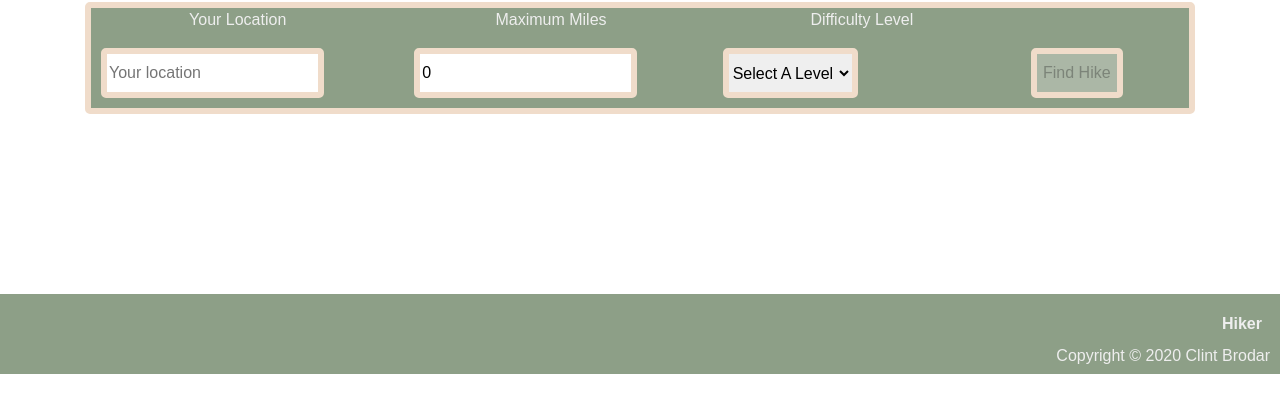
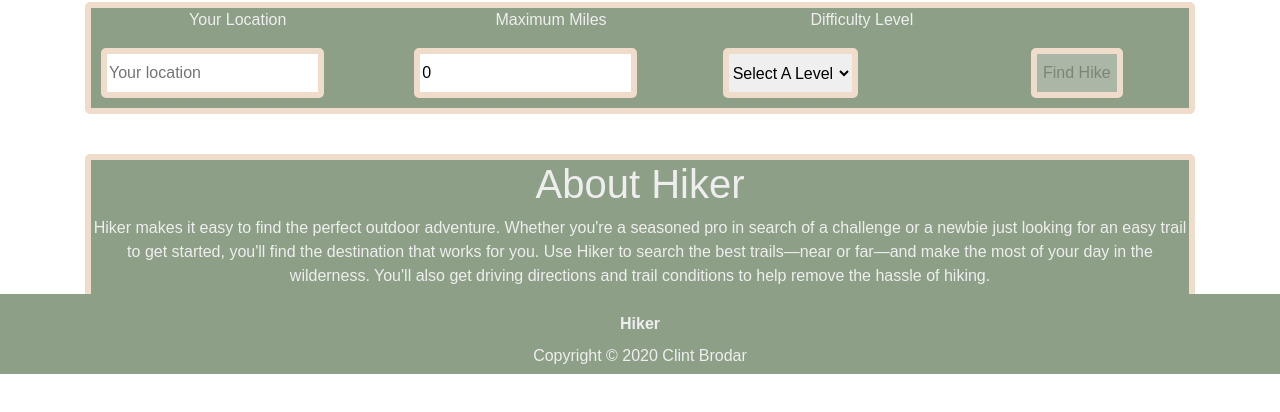
Before and after one commit to CB721/hiker-backend, a React (Create React App) app in the folder client/: page / in a window 1280 px wide. Shown: the part 426-838 px from the top of the page. Built offline with nearby package versions, Linux system fonts and the light colour scheme; a web font is replaced by a local one.

Commit message:
About section

```diff
--- a/client/src/App.js
+++ b/client/src/App.js
@@ -152,6 +152,16 @@ function App() {
             ) : (<div />)}
           </Col>
         </Row>
+        <Row>
+          <Col size="12">
+            <section className="about-section">
+              <h1>About Hiker</h1>
+              <p>
+                Hiker makes it easy to find the perfect outdoor adventure. Whether you're a seasoned pro in search of a challenge or a newbie just looking for an easy trail to get started, you'll find the destination that works for you. Use Hiker to search the best trails—near or far—and make the most of your day in the wilderness. You'll also get driving directions and trail conditions to help remove the hassle of hiking.
+              </p>
+            </section>
+          </Col>
+        </Row>
       </Container>
       <Footer />
     </div>
--- a/client/src/App.scss
+++ b/client/src/App.scss
@@ -19,7 +19,7 @@ body {
 }
 .container {
   margin-top: 10vh;
-  margin-bottom: 10vh;
+  margin-bottom: 15vh;
   height: 80vh;
   overflow: scroll;
 }
@@ -78,3 +78,13 @@ body {
   width: 100%;
   height: auto;
 }
+.about-section {
+  @include default-border;
+  background-color: $green;
+  width: 100%;
+  height: auto;
+  margin: 5vh auto;
+  h1, p {
+    text-align: center;
+  }
+}
--- a/client/src/Components/footer/style.scss
+++ b/client/src/Components/footer/style.scss
@@ -16,13 +16,8 @@
   width: 100%;
   color: $white;
   overflow: auto;
-  text-align: right;
+  text-align: center;
   padding: 10px;
   z-index: 10;
   bottom: 0;
 }
-@media only screen and (max-width: 600px) {
-  .footer {
-    text-align: center;
-  }
-}
```
